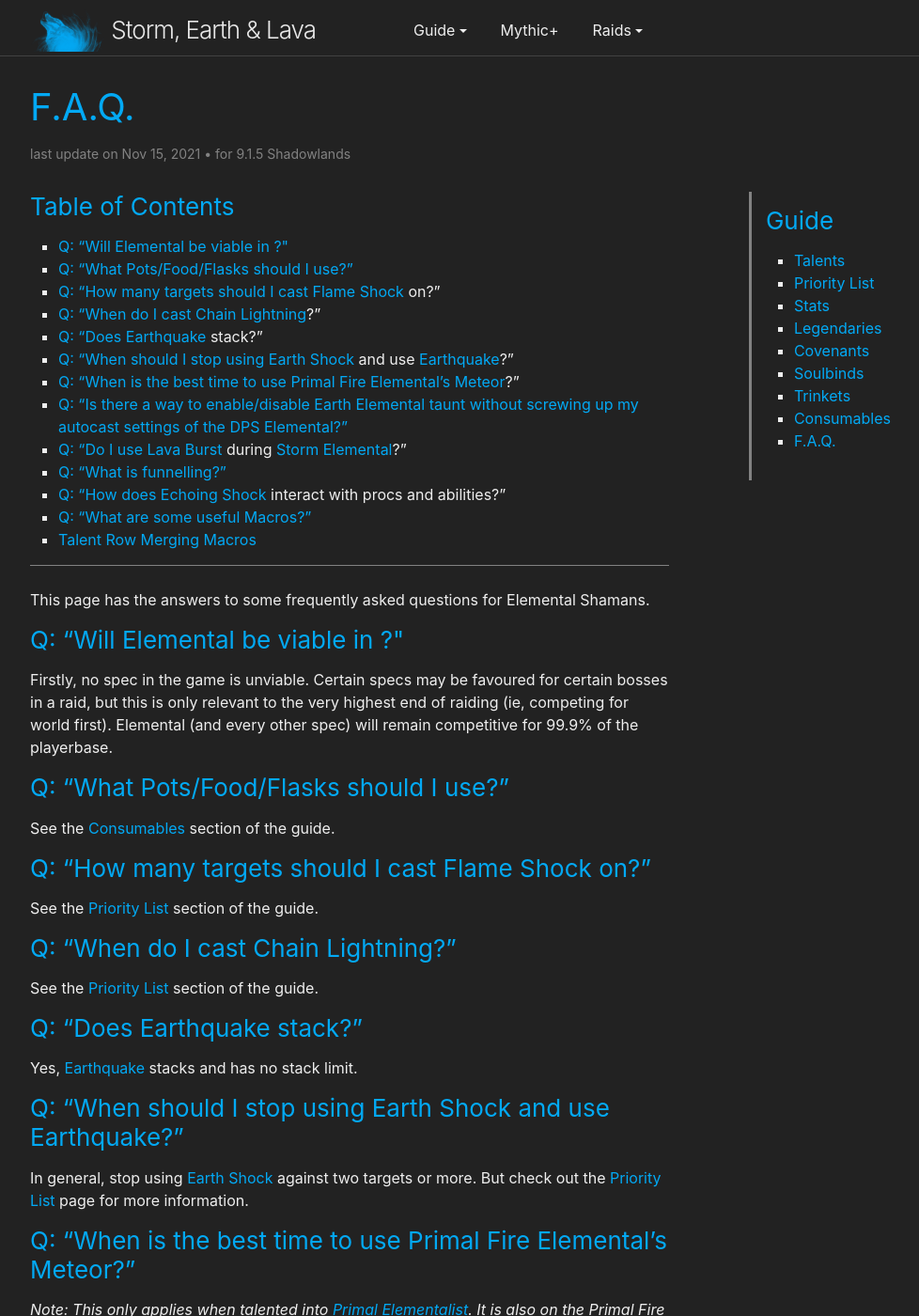
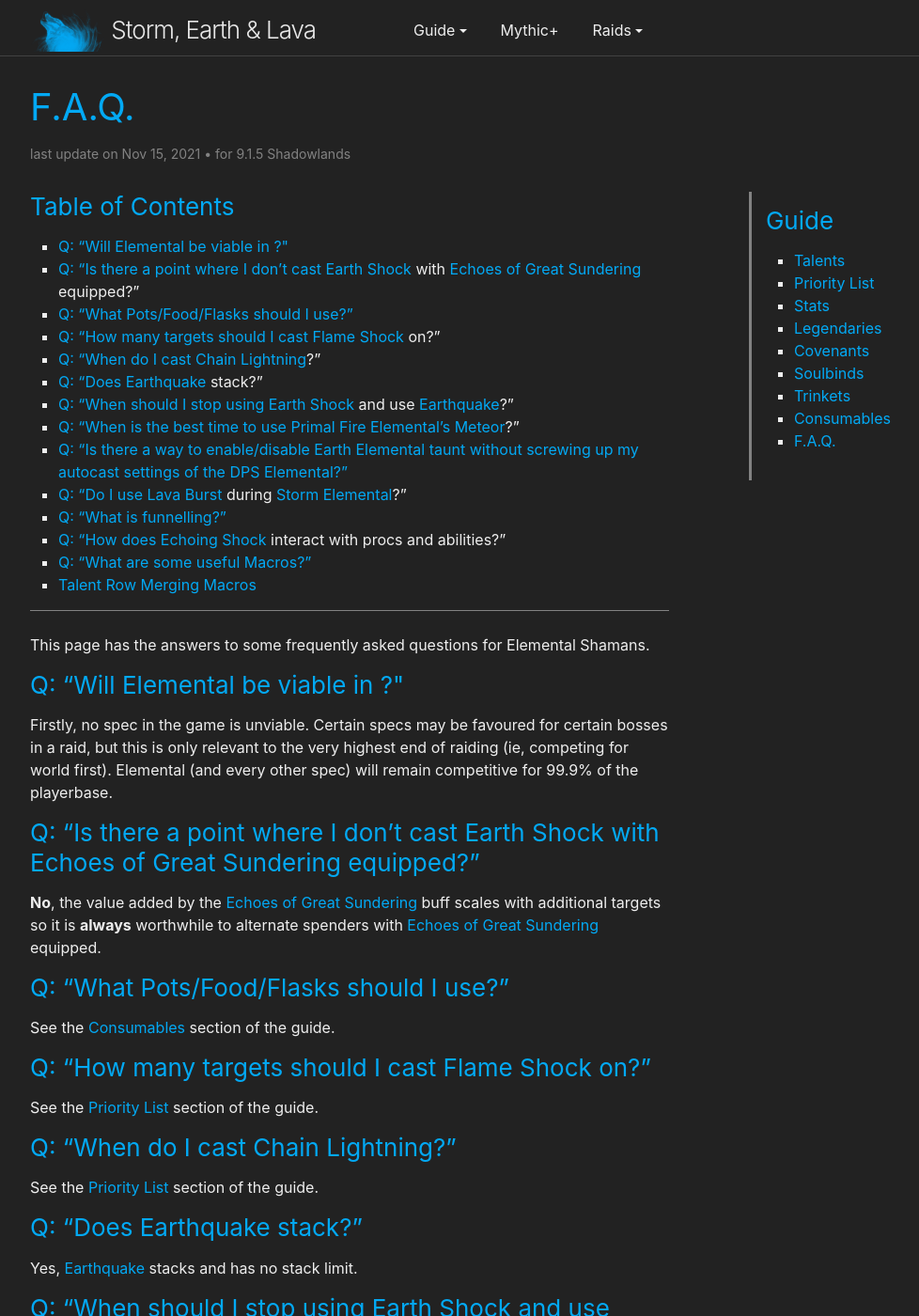
Before and after one commit to stormearthandlava/stormearthandlava.github.io, a Jekyll site: the page built from guide/general/faq.md, in a window 1280 px wide and 1400 px high. Shown: the whole window at 94% size, without its empty margins (268-1246 px from the left). Built offline with Jekyll 4.4.1, drawn with Linux system fonts in a browser that asks for light colours; a script that is not in the unit is left out.

Commit message:
Update faq.md

```diff
--- a/guide/general/faq.md
+++ b/guide/general/faq.md
@@ -8,8 +8,10 @@ toc: true
 
 This page has the answers to some frequently asked questions for Elemental Shamans.
 
-### Q: "Will Elemental be viable in <Exapansion name> <game version>?"
+### Q: "Will Elemental be viable in <Expansion name> <game version>?"
 Firstly, no spec in the game is unviable. Certain specs may be favoured for certain bosses in a raid, but this is only relevant to the very highest end of raiding (ie, competing for world first). Elemental (and every other spec) will remain competitive for 99.9% of the playerbase.
+### Q: "Is there a point where I don't cast {{site.data.spell.es}} with {{site.data.legendary.eogs}} equipped?"
+**No**, the value added by the {{site.data.legendary.eogs}} buff scales with additional targets so it is **always** worthwhile to alternate spenders with {{site.data.legendary.eogs}} equipped.
 
 ### Q: "What Pots/Food/Flasks should I use?"
 See the [Consumables]({{ site.baseurl }}{% link guide/general/consumables.md %}) section of the guide.
```
